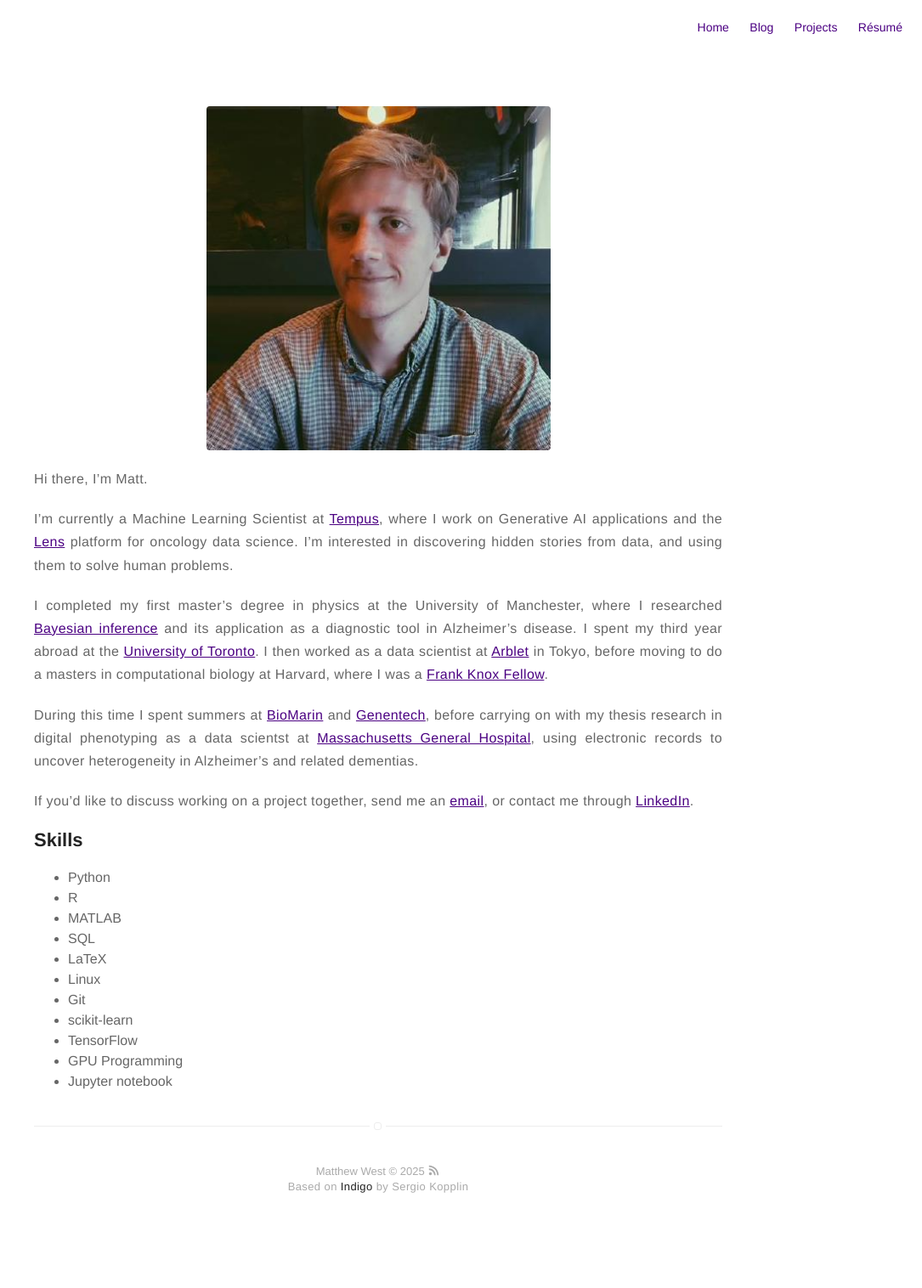
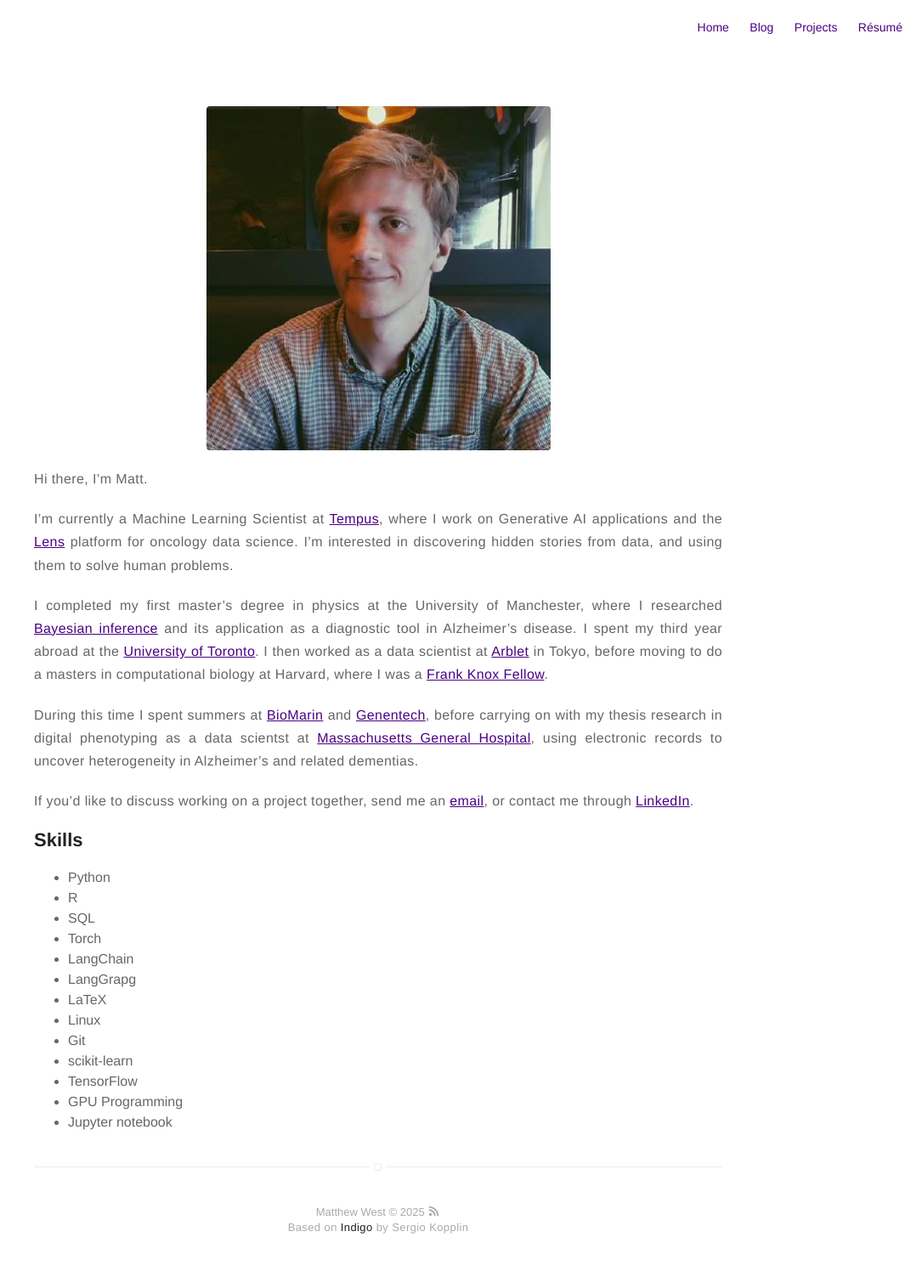
Before and after one commit to mwestt/mwestt.github.io, a Jekyll site: the page built from about.md, in a window 1280 px wide. Shown: the whole page at 85% size, without its empty margins (195-1280 px from the left). Built offline with Jekyll 4.4.1, drawn with Linux system fonts in a browser that asks for light colours; a script that is not in the unit is left out; before the commit the page ends 1468 px from its top, so only the background shows below that.

Commit message:
"update skills"

```diff
--- a/about.md
+++ b/about.md
@@ -22,8 +22,10 @@ or contact me through [LinkedIn](https://www.linkedin.com/in/mwestt/).
 <ul class="skill-list">
 	<li>Python</li>
 	<li>R</li>
-	<li>MATLAB</li>
 	<li>SQL</li>
+	<li>Torch</li>
+	<li>LangChain</li>
+	<li>LangGrapg</li>
 	<li>LaTeX</li>
 	<li>Linux</li>
 	<li>Git</li>
```
